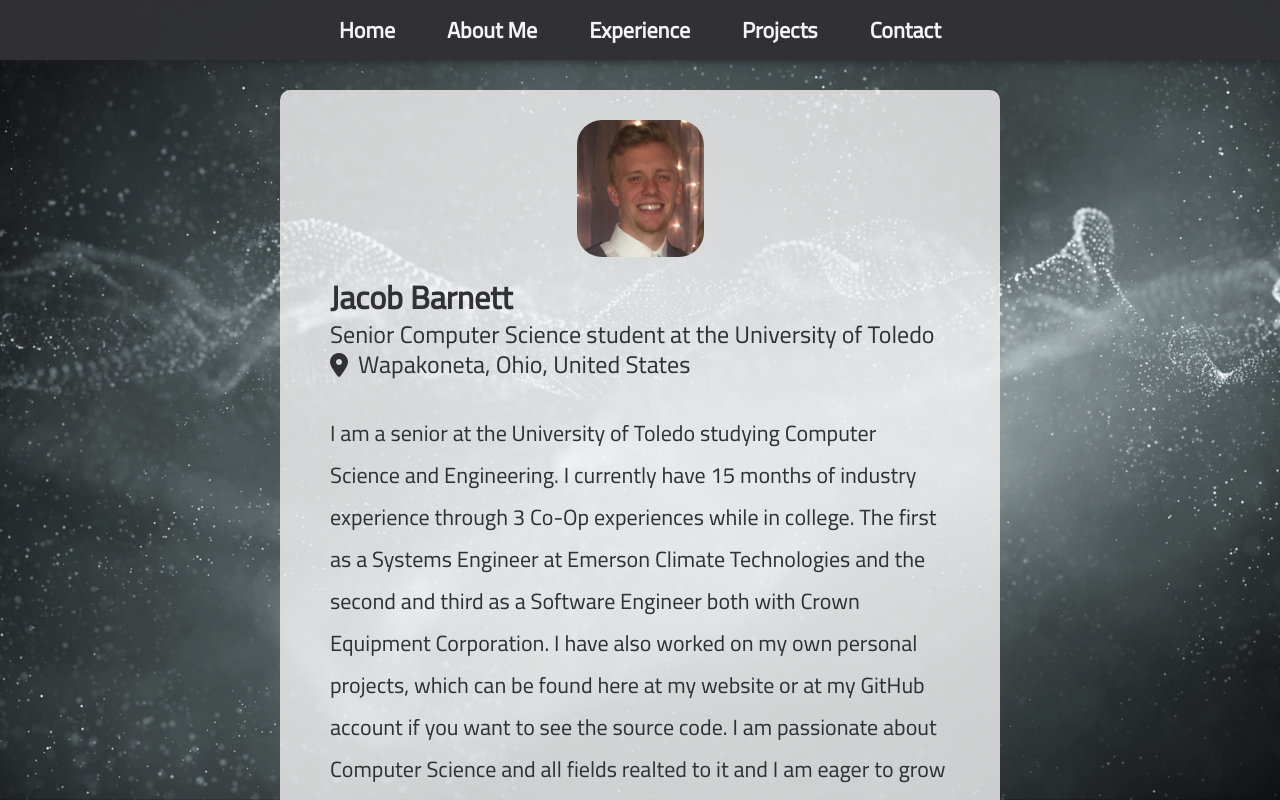
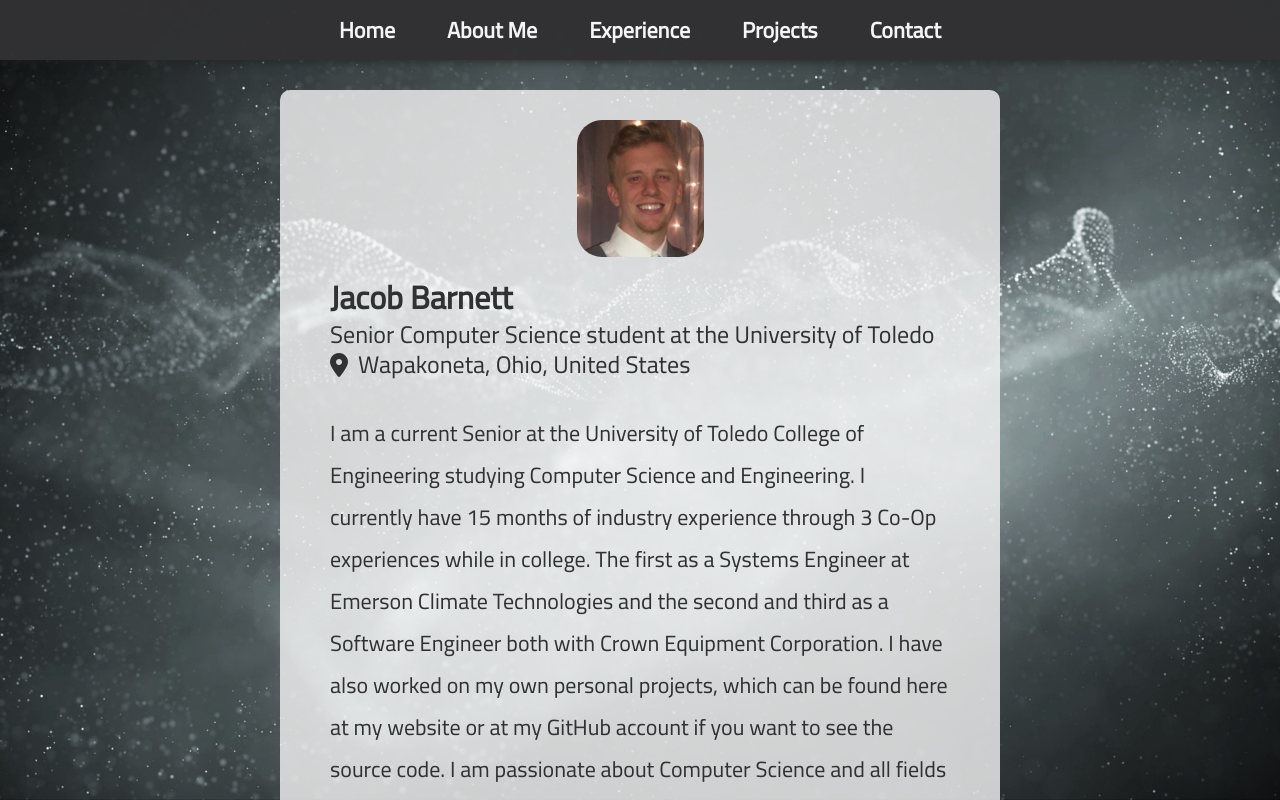
Before and after one commit to jtbarnett/Portfolio-Website, an Angular app: page /about-me in a window 1280 px wide. Built offline with nearby package versions, Linux system fonts and the light colour scheme.

Commit message:
Updated about me page

```diff
--- a/src/app/components/about-me/about-me.component.html
+++ b/src/app/components/about-me/about-me.component.html
@@ -18,7 +18,7 @@
             </div>
             <div class="body1">
                 <div class="body-text">
-                    I am a senior at the University of Toledo studying Computer Science and Engineering.
+                    I am a current Senior at the University of Toledo College of Engineering studying Computer Science and Engineering.
                     I currently have 15 months of industry experience through 3 Co-Op experiences while in college.
                     The first as a Systems Engineer at Emerson Climate Technologies and the second and third as a Software Engineer both with Crown Equipment Corporation.
                     I have also worked on my own personal projects, which can be found here at my website or at my GitHub account if you want to see the source code.
```
